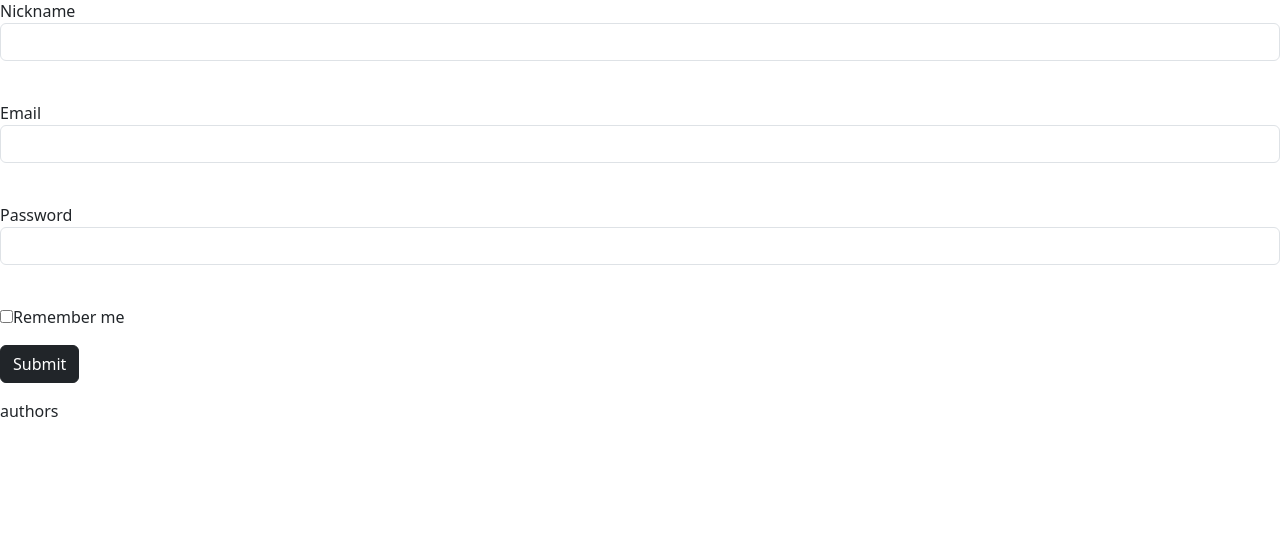
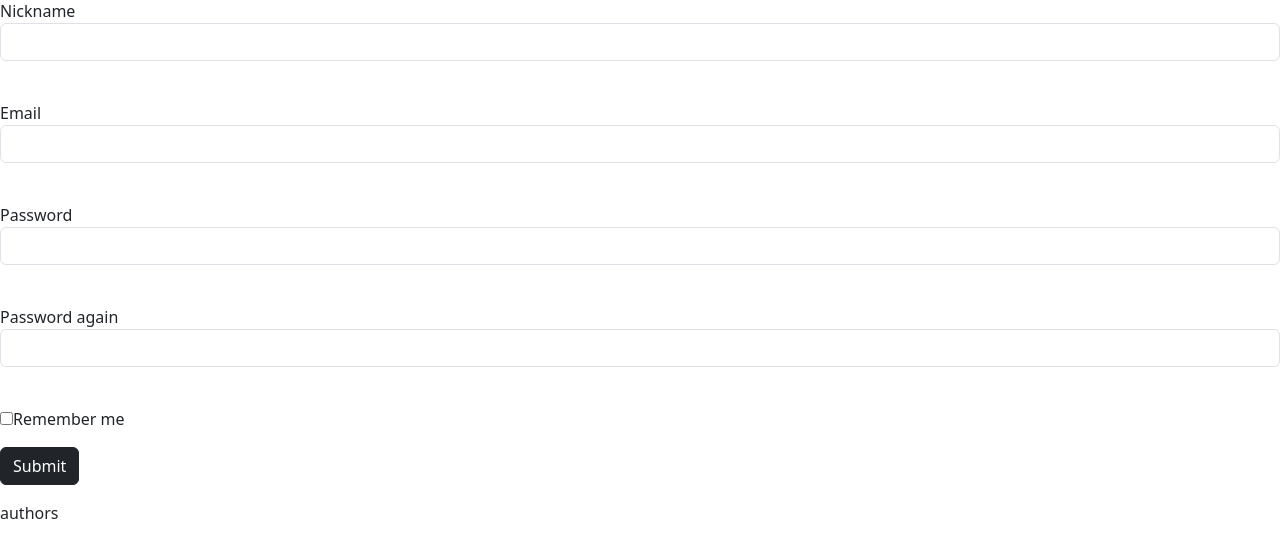
Before and after one commit to skypixie/skill-viva, a Flask app: template code/templates/register.html in a window 1280 px wide. Shown: the part 103-661 px from the top of the page. Run offline with Flask 3, Linux system fonts and the light colour scheme; the template is opened without the code that fills it: most values are stand-ins (such as "Sample title", 1, 10 or a date in 2020); form fields are guessed from the names that the template uses.

Commit message:
Добавил поле для повторного дл страницы регистрации

```diff
--- a/code/forms/registration_form.py
+++ b/code/forms/registration_form.py
@@ -7,5 +7,6 @@ class RegistrationForm(FlaskForm):
     nickname = StringField('Логин', validators=[DataRequired()])
     email = EmailField('Почта', validators=[DataRequired()])
     password = PasswordField('Пароль', validators=[DataRequired()])
+    password_again = PasswordField('Повторите пароль', validators=[DataRequired()])
     remember_me = BooleanField('Запомнить меня')
     submit = SubmitField('Зарегистрироваться')
--- a/code/templates/register.html
+++ b/code/templates/register.html
@@ -38,6 +38,17 @@
             {% endfor %}
         </p>
 
+        <!-- Password Again -->
+        <p>
+            {{ form.password_again.label }}
+            {{ form.password_again(class='form-control', type='password') }}<br>
+            {% for error in form.password_again.errors %}
+                <div class="alert alert-danger" role="alert">
+                    {{ error }}
+                </div>
+            {% endfor %}
+        </p>
+
         <!-- Remember me -->
         <p>
             {{ form.remember_me() }}{{ form.remember_me.label }}
```
